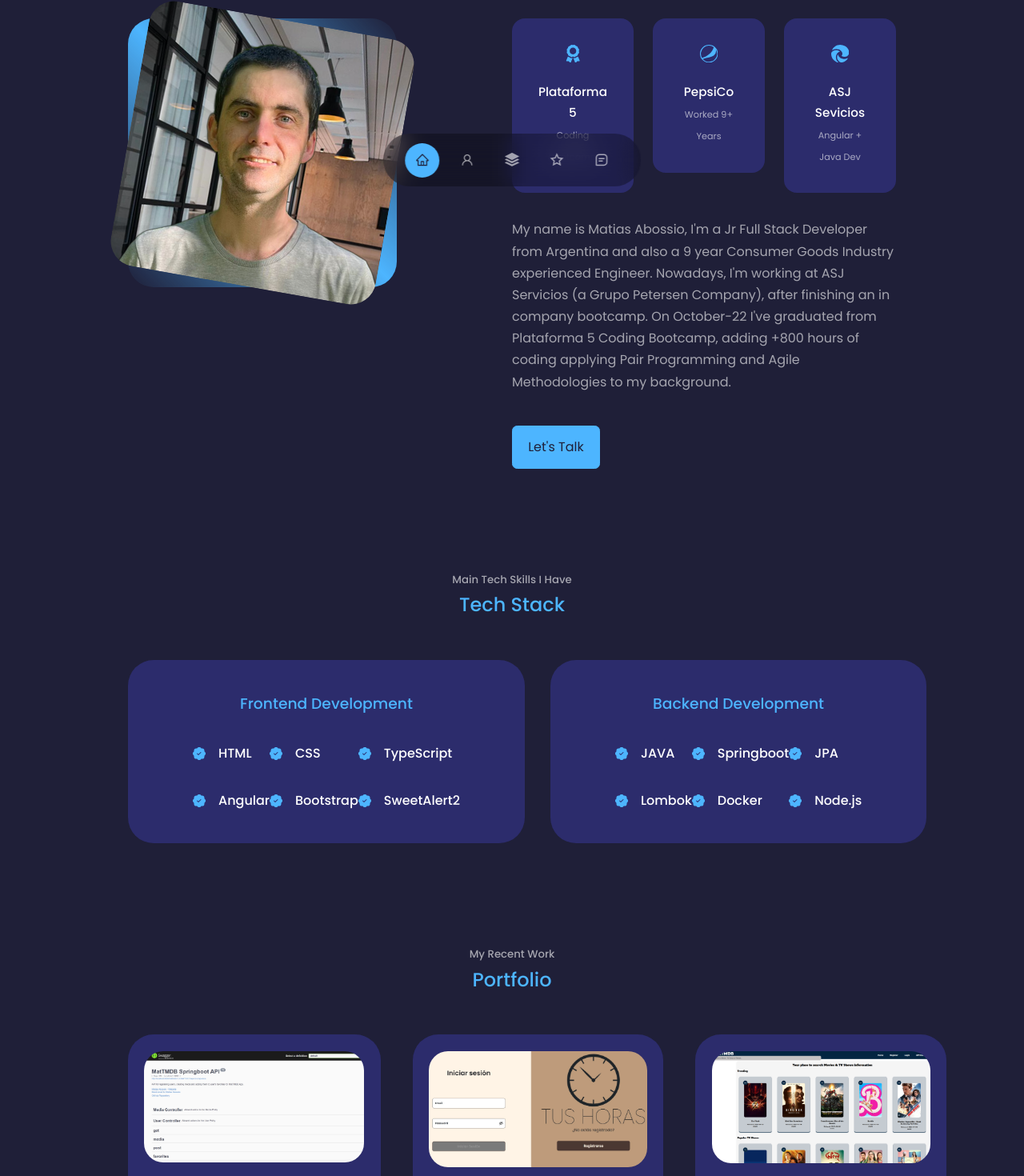
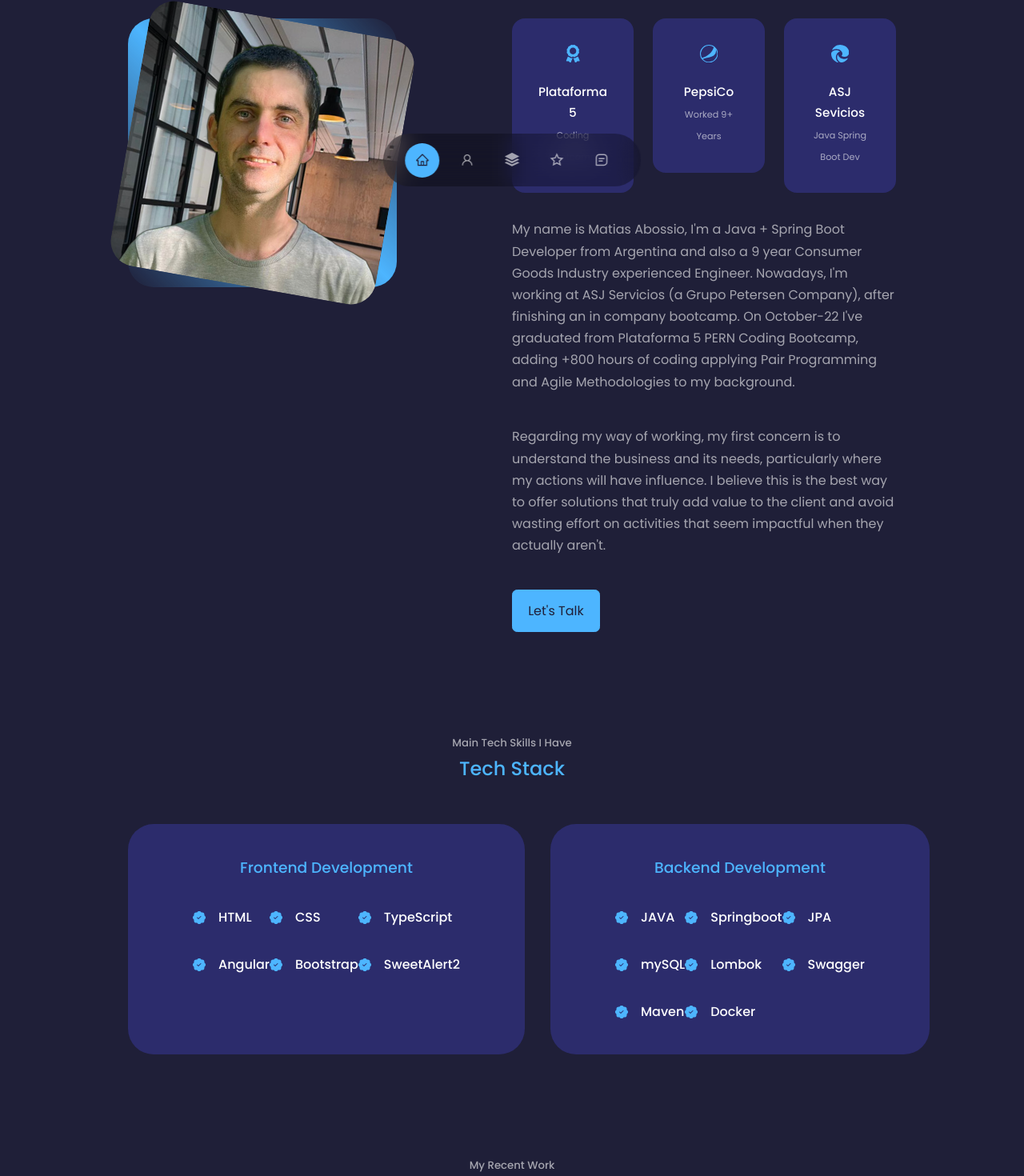
Before and after one commit to Agrossio/portfolio, a React (Create React App) app: page / in a window 1280 px wide. Shown: the part 535-2005 px from the top of the page at 80% size. Built offline with nearby package versions, Linux system fonts and the light colour scheme; no server answers.

Commit message:
UPDATED Header, About and Tech Stack

```diff
--- a/src/components/about/About.jsx
+++ b/src/components/about/About.jsx
@@ -37,11 +37,13 @@
                             <article className='about__card'>
                                 <SiMicrosoftedge className='about__icon' />
                                 <h5>ASJ Sevicios</h5>
-                                <small>Angular + Java Dev</small>
+                                <small>Java Spring Boot Dev</small>
                             </article>
                         </a>
                     </div>
-                    <p>My name is Matias Abossio, I'm a Jr Full Stack Developer from Argentina and also a 9 year Consumer Goods Industry experienced Engineer. Nowadays, I'm working at ASJ Servicios (a Grupo Petersen Company), after finishing an in company bootcamp. On October-22 I've graduated from Plataforma 5 Coding Bootcamp, adding +800 hours of coding applying Pair Programming and Agile Methodologies to my background.
+                    <p>My name is Matias Abossio, I'm a Java + Spring Boot Developer from Argentina and also a 9 year Consumer Goods Industry experienced Engineer. Nowadays, I'm working at ASJ Servicios (a Grupo Petersen Company), after finishing an in company bootcamp. On October-22 I've graduated from Plataforma 5 PERN Coding Bootcamp, adding +800 hours of coding applying Pair Programming and Agile Methodologies to my background.
+                    </p>
+                    <p>Regarding my way of working, my first concern is to understand the business and its needs, particularly where my actions will have influence. I believe this is the best way to offer solutions that truly add value to the client and avoid wasting effort on activities that seem impactful when they actually aren't.
                     </p>
 
                     <a href='#contact' className='btn btn-primary'>Let's Talk</a>
--- a/src/components/header/Header.jsx
+++ b/src/components/header/Header.jsx
@@ -10,7 +10,7 @@
             <div className="container header__container">
                 <h5>Hello World!! I am</h5>
                 <h1>Matias Abossio</h1>
-                <h5 className="text-light">Fullstack Developer</h5>
+                <h5 className="text-light">Java + Spring Boot Developer</h5>
                 <CTA />
                 {/* <HeaderSocials /> */}
 
--- a/src/components/stack/Stack.jsx
+++ b/src/components/stack/Stack.jsx
@@ -59,15 +59,21 @@
         level: '...',
     },
     {
+        technology: 'mySQL',
+        level: '...',
+    },    {
         technology: 'Lombok',
         level: '...',
     },
     {
-        technology: 'Docker',
+        technology: 'Swagger',
+        level: '...',
+    },    {
+        technology: 'Maven',
         level: '...',
     },
     {
-        technology: 'Node.js',
+        technology: 'Docker',
         level: '...',
     },
     // {
```
